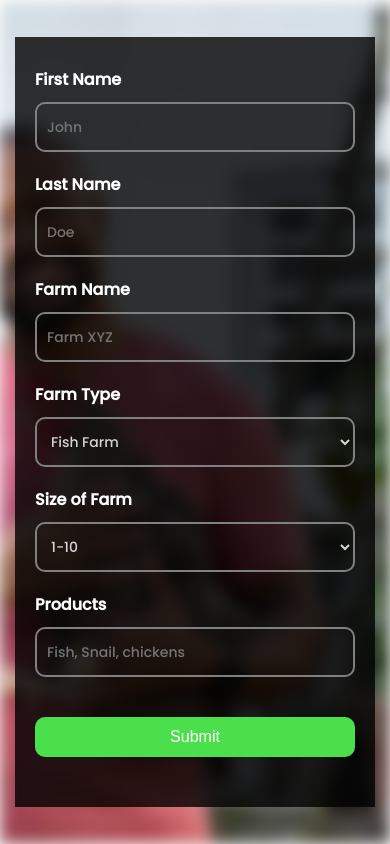
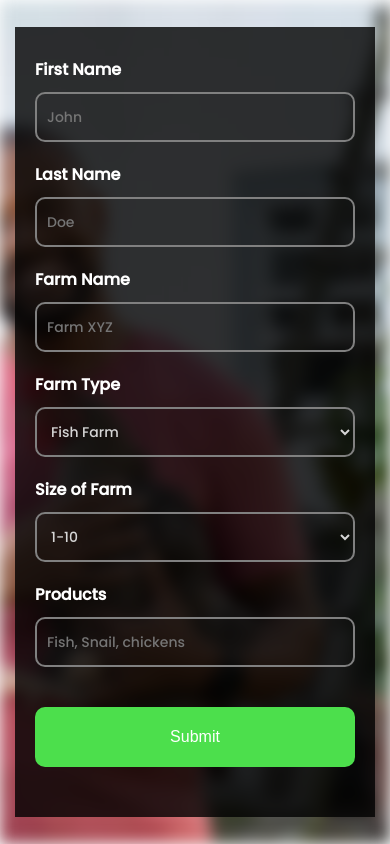
Before and after one commit to marvelous-ikechi/farmispherehub, a Next.js app: page / in a window 390 px wide. Built offline with nearby package versions, Linux system fonts and the light colour scheme.

Commit message:
button size increased

```diff
--- a/styles/globals.css
+++ b/styles/globals.css
@@ -87,6 +87,10 @@ form div{
   form div label{
     text-align: left;
   }
+
+  .submit-btn-div{
+    /* height: 100px; */
+  }
 }
 
 input[type=text], select{
@@ -112,7 +116,7 @@ label{
 }
 
 .submit-btn-div{
-  height: 40px;
+  height: 60px;
   width: 100%;
   display: flex;
   justify-content: flex-end;
```
